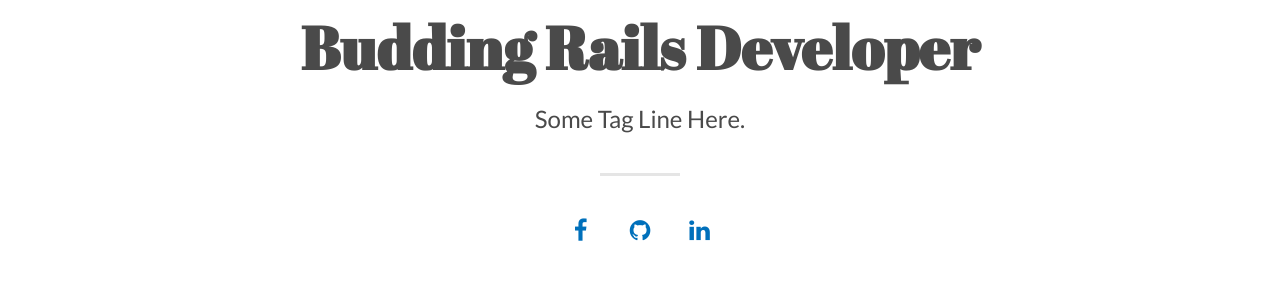
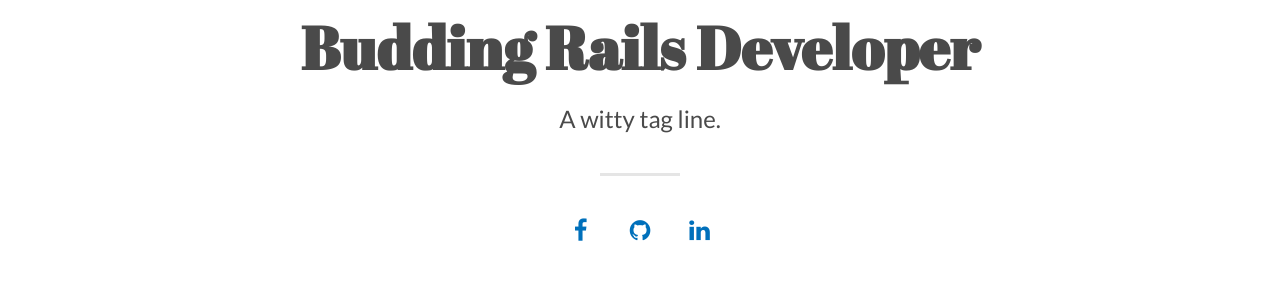
Before and after one commit to Bloc/portfolio-kami, a Jekyll site: the page built from index.html, in a window 1280 px wide and 900 px high. Shown: the part 233-533 px from the top of the window. Built offline with Jekyll 4.4.1, drawn with Linux system fonts in a browser that asks for light colours; nearby versions of some CDN libraries; the list of posts is cut into pages by our own code.

```diff
--- a/_config.yml
+++ b/_config.yml
@@ -11,7 +11,7 @@ theme_settings:
   # Header and footer text
   header_text: >
      <h1>Budding Rails Developer</h1>
-     <p>Some Tag Line Here.</p>
+     <p>A witty tag line.</p>
   header_text_feature_image:
   footer_text: >
    Powered by <a href="http://jekyllrb.com">Jekyll</a> and made with love.
@@ -39,7 +39,7 @@ theme_settings:
   youtube:
 
   # Scripts
-  google_analytics: # Tracking ID, e.g. "UA-000000-01"
+  google_analytics: "UA-81890412-1"
   disqus_shortname:
   katex: true # Enable if using math markup
 
```
